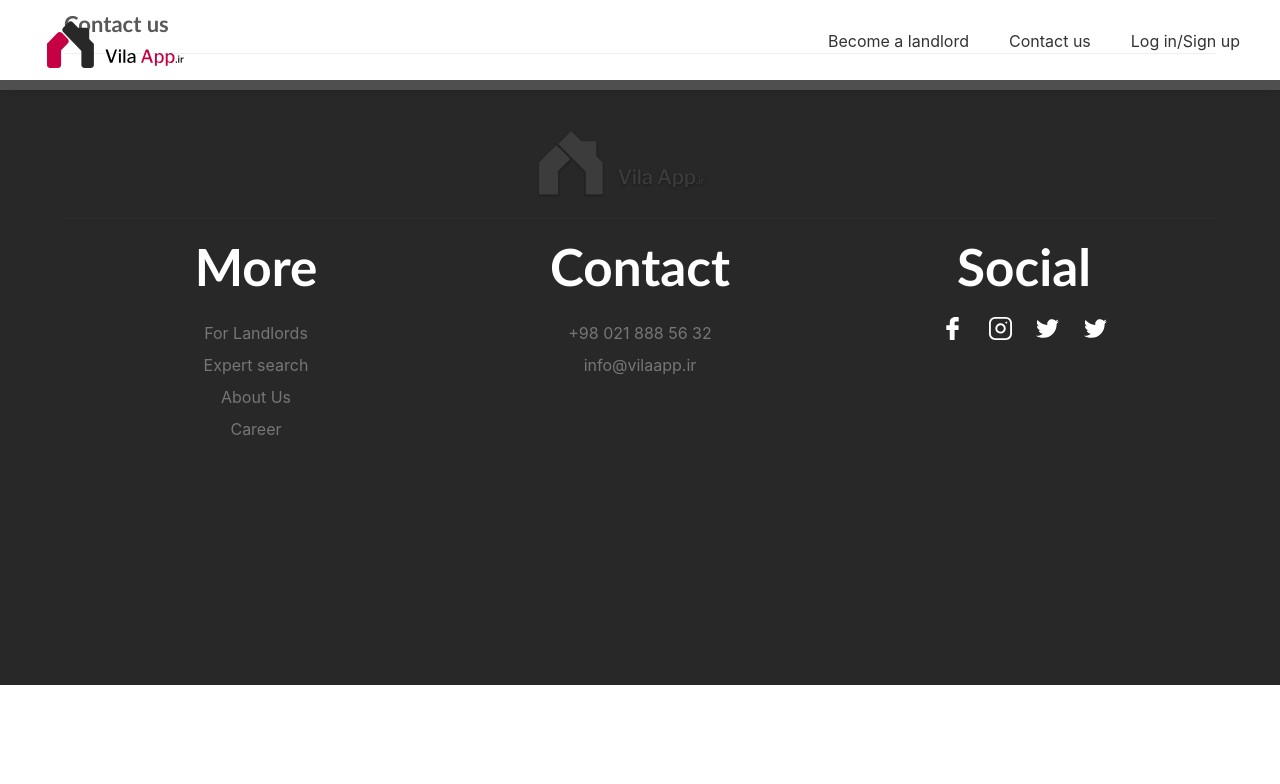
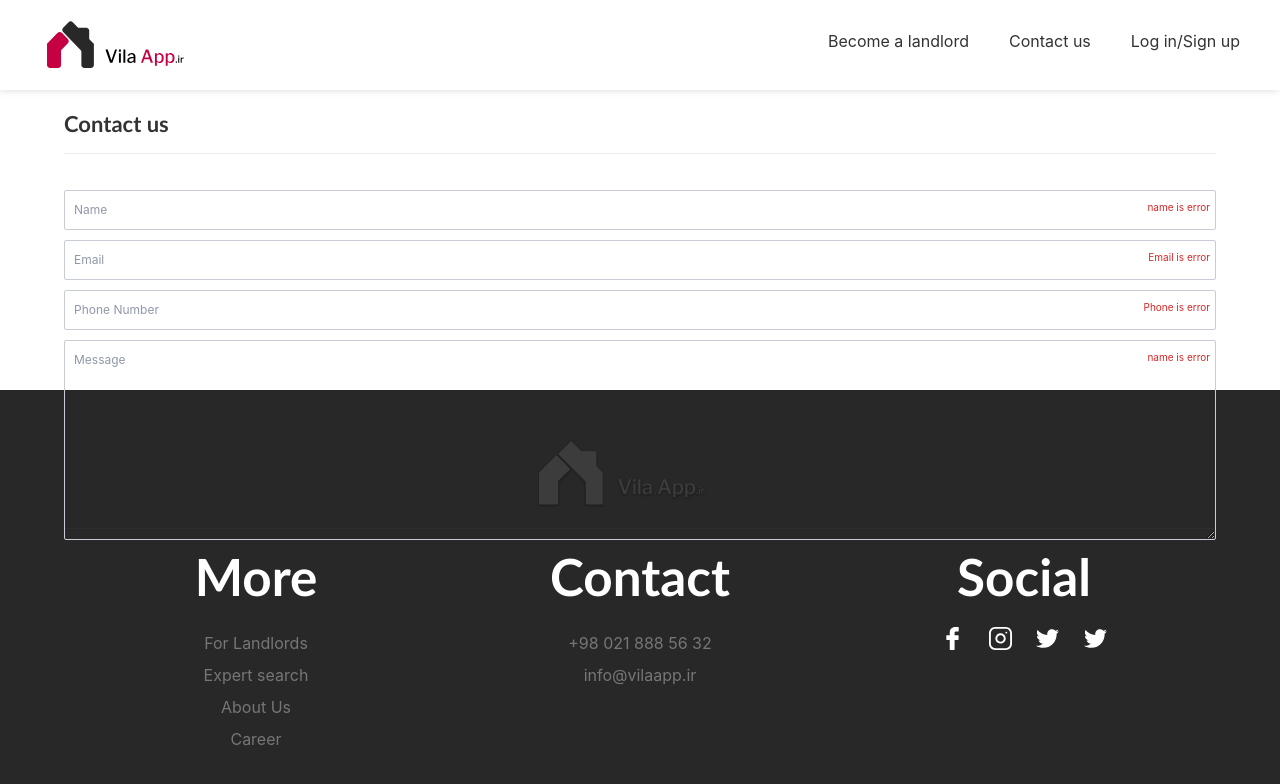
Before and after one commit to arasico/vilaapp, a React (Create React App) app: page /contact-us in a window 1280 px wide. Shown: the top 784 px of the page. Built offline with nearby package versions, Linux system fonts and the light colour scheme.

Commit message:
add text area component

```diff
--- a/src/en/components/commonInput/InputGroup.css
+++ b/src/en/components/commonInput/InputGroup.css
@@ -36,7 +36,35 @@
 
   }
 
-  .input-label input:not(:placeholder-shown) + .span-label ,   .input-label input:focus + .span-label {
+
+  .input-label  textarea {
+    -webkit-appearance: none;
+    width: 100%;
+    font-family: inherit;
+    padding: 12px 0px 12px 5px;
+    font-size: 14px;
+    border: 1px solid #c8ccd4;
+    background: none;
+    border-radius: 2px;
+    min-height: 200px;
+    min-width: 100%;
+    color: #223254;
+    background-color: transparent;
+    transition: all .3s cubic-bezier(0.000, 0.555, 0.025, 0.985);
+
+  }
+
+  .input-label input:not(:placeholder-shown) + .span-label ,   .input-label input:focus + .span-label  {
+    color: rgb(0, 144, 207);
+    top: -8px;
+    font-size: 10px;
+    z-index: 4;
+    transition: all .3s cubic-bezier(0.000, 0.555, 0.025, 0.985);
+    user-select: none;
+
+  }
+
+  .input-label textarea:not(:placeholder-shown) + .span-label ,   .input-label textarea:focus + .span-label {
     color: rgb(0, 144, 207);
     top: -8px;
     font-size: 10px;
--- /dev/null
+++ b/src/en/components/commonInput/InputTextArea.js
@@ -0,0 +1,30 @@
+import React from 'react';
+
+import './InputGroup.css';
+
+
+
+const input = (props) => {
+
+
+    return (
+        <div className="Inputbox">
+
+            <div  className="input-label">
+                <textarea    type={props.type}
+                          onClick={props.clicked}
+                          placeholder=" "
+                          onChange={props.changed}
+                          name={props.name}
+                          required
+                          />
+                <span className="span-label">{props.placeHolder }</span>
+                <span className="input-error-text" >{props.error}</span>
+            </div>
+
+
+        </div>
+    )
+}
+
+export default input;
--- a/src/en/container/contactUs/contactUs.js
+++ b/src/en/container/contactUs/contactUs.js
@@ -2,6 +2,8 @@ import React , { Component }  from 'react';
 import './contactUs.css'
 
 import SubTitle from '../../components/common/subTitle/subTitle'
+import InputText from '../../components/commonInput/InputGroup'
+import InputTextArea from '../../components/commonInput/InputTextArea'
 
 
 class ContactUsComponent extends Component {
@@ -12,8 +14,39 @@ class ContactUsComponent extends Component {
     render() {
         return (
             <div className="container-fluid">
-                <div className="container">
+                <div className="container pt100">
                     <SubTitle label="Contact us" />
+
+                    <form>
+                        <InputText
+                            type={'text'} name="name"
+                            placeHolder={'Name'}
+                            changed={this.changedHandler}
+                            error={'name is error'}
+                        />
+
+                              <InputText
+                            type={'text'} name="email"
+                            placeHolder={'Email'}
+                            changed={this.changedHandler}
+                            error={'Email is error'}
+                        />
+
+                              <InputText
+                            type={'text'} name="phone"
+                            placeHolder={'Phone Number'}
+                            changed={this.changedHandler}
+                            error={'Phone is error'}
+                        />
+
+                              <InputTextArea
+                            type={'text'} name="message"
+                            placeHolder={'Message'}
+                            changed={this.changedHandler}
+                            error={'name is error'}
+                        />
+
+                    </form>
 
                 </div>
             </div>
```
